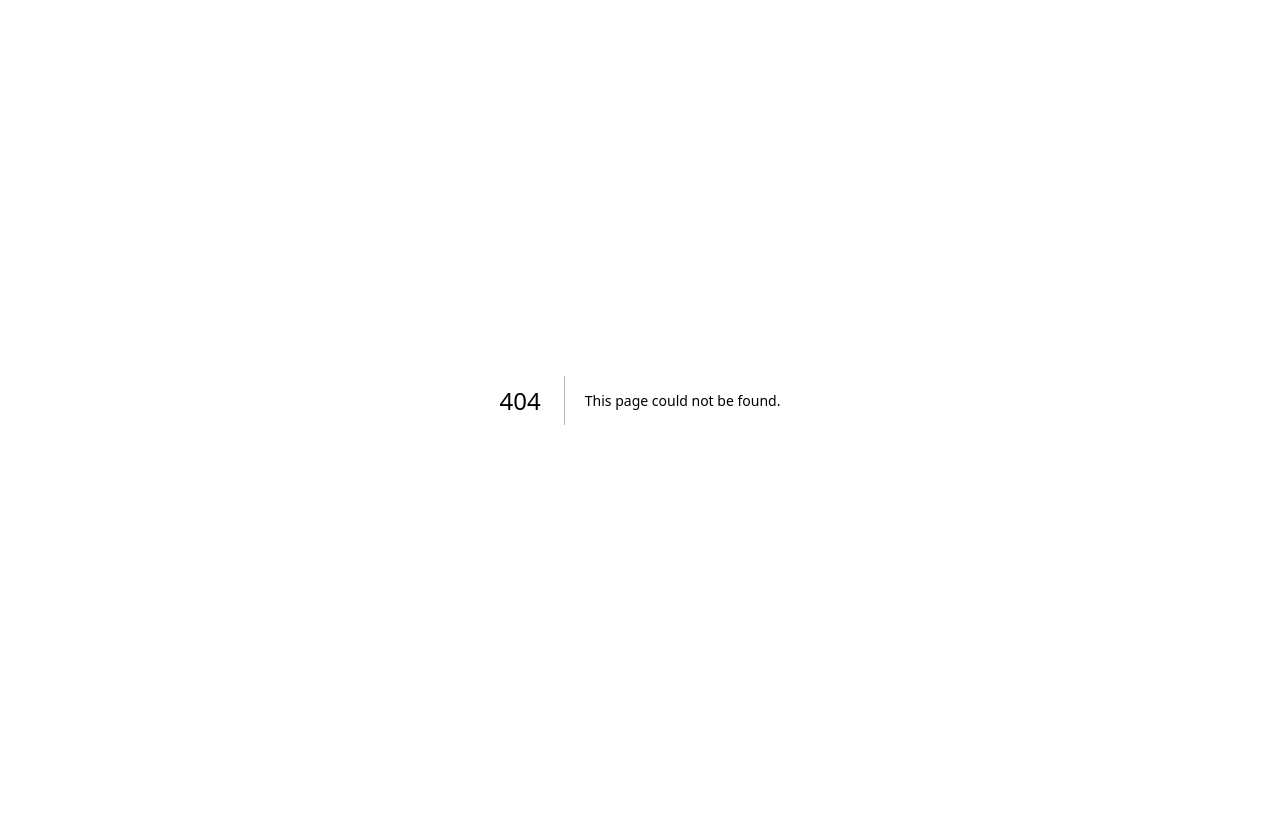
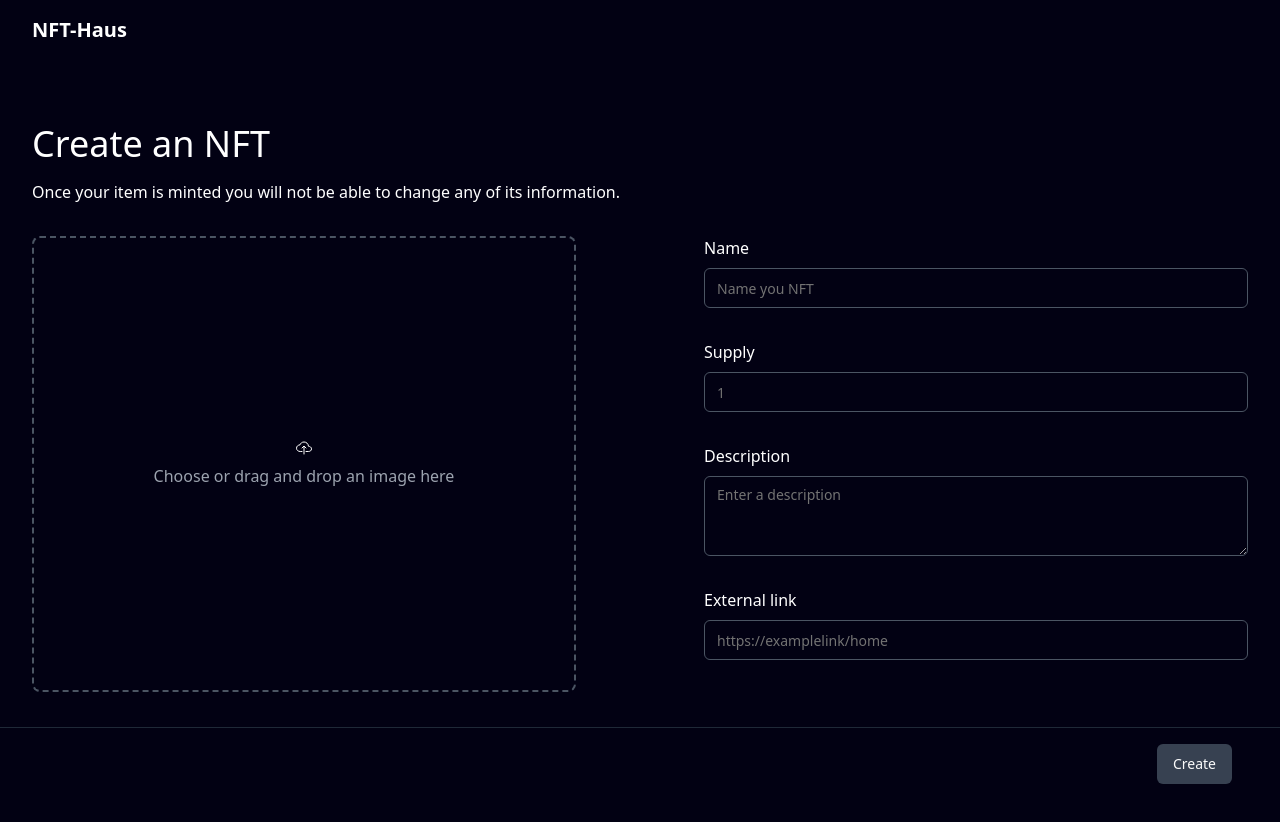
Before and after one commit to 0xRadioAc7iv/nft-haus, a Next.js app in the folder frontend/: page /createnft in a window 1280 px wide. Before the commit this address had no page. Shown: the top 822 px of the page. Before the commit the page ends 800 px from the top, so only its background shows below. Built offline with nearby package versions, Linux system fonts and the light colour scheme.

Commit message:
create-nft added

```diff
--- a/frontend/app/create-nft/page.tsx
+++ /dev/null
@@ -1,3 +0,0 @@
-export default function CreateNft() {
-  return <div>This is a Create NFT page</div>;
-}
--- /dev/null
+++ b/frontend/app/createnft/page.tsx
@@ -0,0 +1,102 @@
+'use client'
+import { useState } from "react";
+import { Input } from "@/components/ui/input";
+import { Textarea } from "@/components/ui/textarea";
+import { IoCloudUploadOutline } from "react-icons/io5";
+import { Button } from "@/components/ui/button";
+
+export default function CreateNft() {
+  const [selectedImage, setSelectedImage] = useState<File | null>(null);
+
+  const handleImageChange = (e: React.ChangeEvent<HTMLInputElement>) => {
+    if (e.target.files && e.target.files[0]) {
+      setSelectedImage(e.target.files[0]);
+    }
+  };
+
+  return (
+    <div className="min-h-screen bg-[#020113] px-8 pb-20 relative">
+      <div className="text-white pt-12">
+        <h2 className="text-4xl/loose">Create an NFT</h2>
+        <h3>
+          Once your item is minted you will not be able to change any of its
+          information.
+        </h3>
+      </div>
+      <div className="flex flex-col md:flex-row gap-32 mt-8">
+        <div className="w-full md:w-1/2">
+          <label
+            htmlFor="imageUpload"
+            className="w-full h-full border-2 border-dashed border-gray-600 rounded-lg cursor-pointer flex items-center justify-center text-white"
+          >
+            {selectedImage ? (
+              <img
+                src={URL.createObjectURL(selectedImage)}
+                alt="Selected"
+                className="w-full h-full object-cover rounded-lg"
+              />
+            ) : (
+              <div className="flex flex-col items-center gap-2">
+                <div className=""><IoCloudUploadOutline /></div>
+                <div className="text-gray-400">Choose or drag and drop an image here</div>
+              </div>
+            )}
+            <input
+              id="imageUpload"
+              type="file"
+              accept="image/*"
+              onChange={handleImageChange}
+              className="hidden"
+            />
+          </label>
+        </div>
+        <div className="w-full md:w-1/2">
+          <div className="mb-8">
+            <label htmlFor="name" className="text-white">Name</label>
+            <Input
+              id="name"
+              type="text"
+              placeholder="Name you NFT"
+              className="bg-transparent border-gray-600 text-white hover:border-gray-400 mt-2"
+            />
+          </div>
+
+          <div className="mb-8">
+            <label htmlFor="supply" className="text-white">Supply</label>
+            <Input
+              id="supply"
+              type="text"
+              placeholder="1"
+              className="bg-transparent border-gray-600 text-white hover:border-gray-400 mt-2"
+            />
+          </div>
+
+          <div className="mb-8">
+            <label htmlFor="desc" className="text-white">Description</label>
+            <Textarea
+              id="desc"
+              placeholder="Enter a description"
+              className="bg-transparent border-gray-600 text-white hover:border-gray-400 mt-2"
+            />
+          </div>
+
+          <div className="mb-8">
+            <label htmlFor="link" className="text-white">External link</label>
+            <Input
+              id="link"
+              type="link"
+              placeholder="https://examplelink/home"
+              className="bg-transparent border-gray-600 text-white hover:border-gray-400 mt-2"
+            />
+          </div>
+        </div>
+      </div>
+      {/* Fixed position button container */}
+      <div className="fixed bottom-0 left-0 right-0 bg-[#020113] p-4 border-t border-gray-800">
+        <div className="max-w-screen-xl mx-auto px-8 flex justify-end">
+          <Button className="bg-gray-700 hover:bg-gray-600">Create</Button>
+        </div>
+      </div>
+    </div>
+  );
+}
--- a/frontend/app/layout.tsx
+++ b/frontend/app/layout.tsx
@@ -2,6 +2,7 @@ import type { Metadata } from "next";
 import localFont from "next/font/local";
 import "../styles/globals.css";
 import { Poppins } from "next/font/google";
+import Navbar from "@/components/Navbar";
 
 const geistSans = localFont({
   src: "./fonts/GeistVF.woff",
@@ -47,6 +48,9 @@ export default function RootLayout({
       <body
         className={`${poppins.variable} ${geistSans.variable} ${geistMono.variable} font-sans antialiased overflow-y-auto`}
       >
+        <div className="bg-[#020113] text-white overflow-x-hidden">
+        <Navbar />
+        </div>
         {children}
       </body>
     </html>
--- a/frontend/app/page.tsx
+++ b/frontend/app/page.tsx
@@ -41,7 +41,7 @@ export default function Home() {
       ref={containerRef}
       className="bg-[#020113] text-white overflow-x-hidden"
     >
-      <Navbar />
+      {/* <Navbar /> */}
 
       <div className="relative w-full h-screen">
         {/* Background Image */}
--- a/frontend/components/Navbar.tsx
+++ b/frontend/components/Navbar.tsx
@@ -1,6 +1,6 @@
 export default function Navbar() {
   return (
-    <div className="border border-white p-4">
+    <div className="p-4">
       <div className="ml-4 text-xl font-bold sticky">NFT-Haus</div>
     </div>
   );
--- /dev/null
+++ b/frontend/components/ui/input.tsx
@@ -0,0 +1,25 @@
+import * as React from "react"
+
+import { cn } from "@/lib/utils"
+
+export interface InputProps
+  extends React.InputHTMLAttributes<HTMLInputElement> {}
+
+const Input = React.forwardRef<HTMLInputElement, InputProps>(
+  ({ className, type, ...props }, ref) => {
+    return (
+      <input
+        type={type}
+        className={cn(
+          "flex h-10 w-full rounded-md border border-neutral-200 bg-white px-3 py-2 text-sm file:border-0 file:bg-transparent file:text-sm file:font-medium file:text-neutral-950 placeholder:text-neutral-500 disabled:cursor-not-allowed disabled:opacity-50 dark:border-neutral-800 dark:bg-neutral-950 dark:ring-offset-neutral-950 dark:file:text-neutral-50 dark:placeholder:text-neutral-400 dark:focus-visible:ring-neutral-300",
+          className
+        )}
+        ref={ref}
+        {...props}
+      />
+    )
+  }
+)
+Input.displayName = "Input"
+
+export { Input }
--- /dev/null
+++ b/frontend/components/ui/textarea.tsx
@@ -0,0 +1,24 @@
+import * as React from "react"
+
+import { cn } from "@/lib/utils"
+
+export interface TextareaProps
+  extends React.TextareaHTMLAttributes<HTMLTextAreaElement> {}
+
+const Textarea = React.forwardRef<HTMLTextAreaElement, TextareaProps>(
+  ({ className, ...props }, ref) => {
+    return (
+      <textarea
+        className={cn(
+          "flex min-h-[80px] w-full rounded-md border border-neutral-200 bg-white px-3 py-2 text-sm ring-offset-white placeholder:text-neutral-500 focus-visible:outline-none focus-visible:ring-2 focus-visible:ring-neutral-950 focus-visible:ring-offset-2 disabled:cursor-not-allowed disabled:opacity-50 dark:border-neutral-800 dark:bg-neutral-950 dark:ring-offset-neutral-950 dark:placeholder:text-neutral-400 dark:focus-visible:ring-neutral-300",
+          className
+        )}
+        ref={ref}
+        {...props}
+      />
+    )
+  }
+)
+Textarea.displayName = "Textarea"
+
+export { Textarea }
--- a/frontend/package.json
+++ b/frontend/package.json
@@ -19,6 +19,7 @@
     "next": "14.2.15",
     "react": "^18",
     "react-dom": "^18",
+    "react-icons": "^5.3.0",
     "tailwind-merge": "^2.5.4",
     "tailwindcss-animate": "^1.0.7"
   },
```
Also changed, not shown: 1 other file (tests, documents, lock files or other folders).
